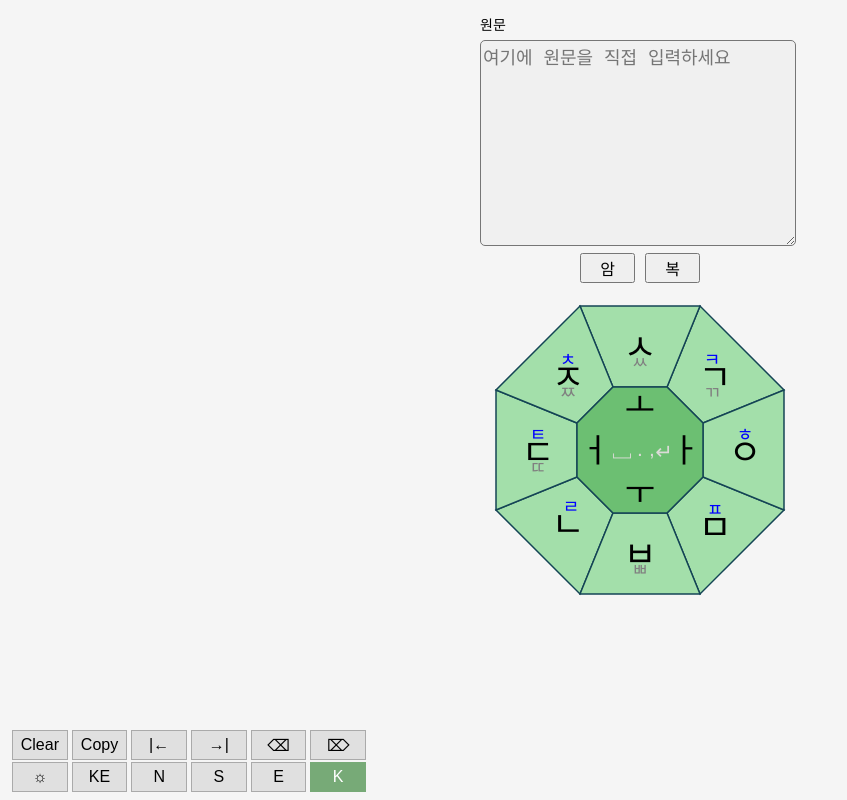
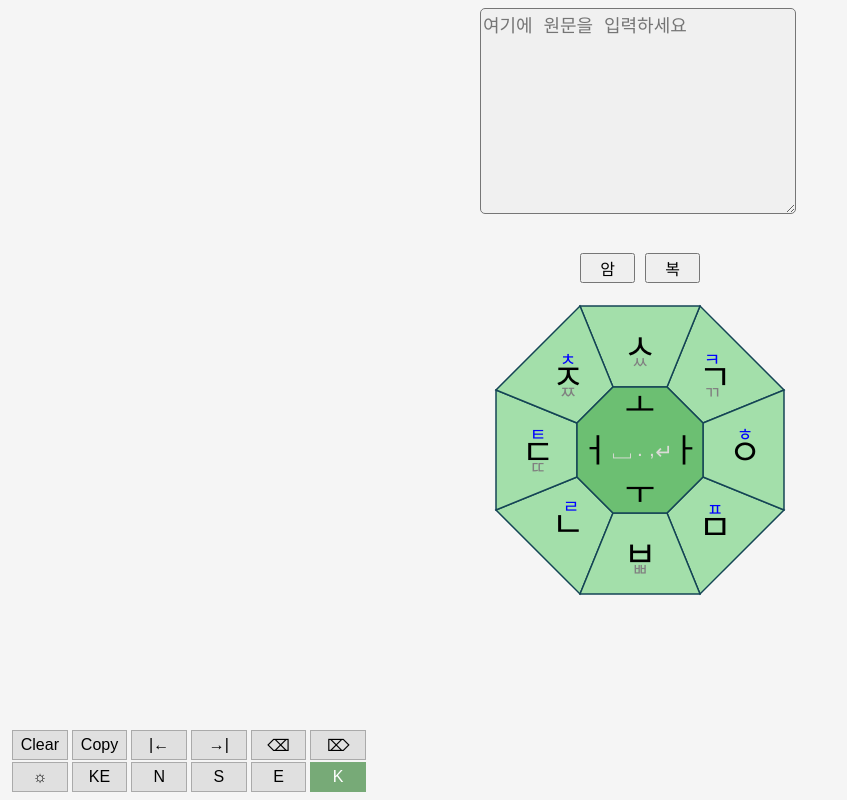
Before and after one commit to mskyung/HaromaSC, a plain HTML site: page index.html in a window 1280 px wide. Shown: the whole page, without its empty margins (0-847 px from the left). Drawn offline with Linux system fonts and the light colour scheme.

Commit message:
Add files via upload

```diff
--- a/index.html
+++ b/index.html
@@ -10,8 +10,8 @@
 <body>
 <!--<h3 id="app-title">Haroma (Ha<font color="gray">ngul </font>Aroma)</h3>-->
 <div id="display-container">
-	<label for="display" style="display:block;margin:6px 0;font-size:14px;">원문</label>
-	<textarea id="display" placeholder="여기에 원문을 직접 입력하세요" readonly></textarea>
+	<!--<label for="display" style="display:block;margin:6px 0;font-size:14px;">원문</label>-->
+	<textarea id="display" placeholder="여기에 원문을 입력하세요" readonly></textarea>
 </div>
 <div id="keyboard-container">
     <div class="layer active" data-layer="KR">
```
